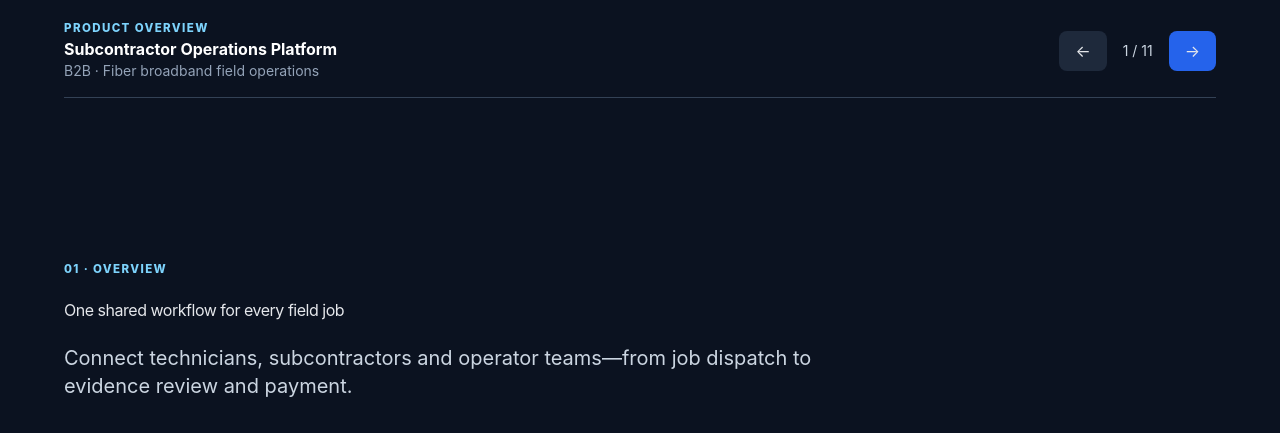
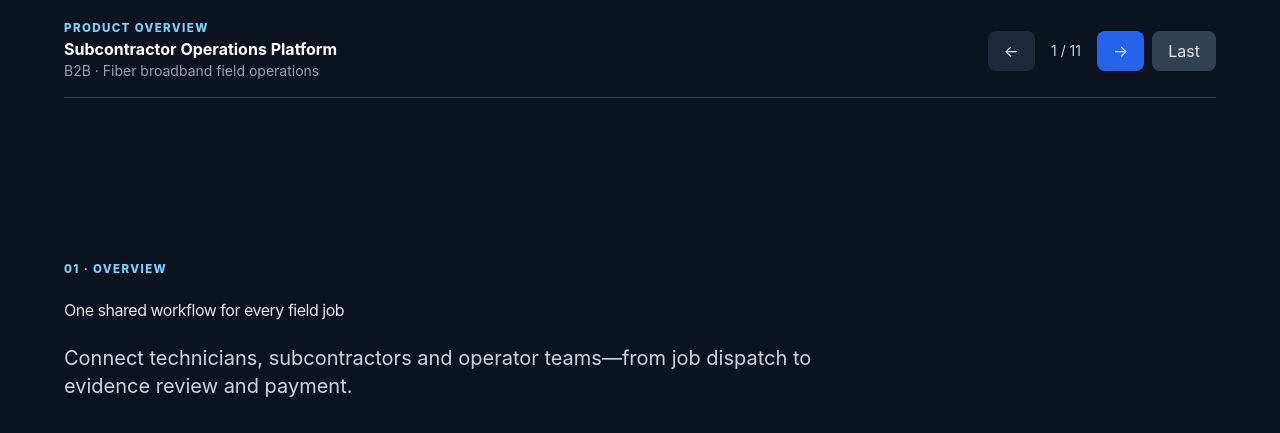
Before and after one commit to komala2019/Zinier, a plain HTML site: page presentation_deck.html in a window 1280 px wide. Shown: the top 433 px of the page. Drawn offline with nearby package versions, Linux system fonts and the light colour scheme.

Commit message:
Make final slide easier to reach and improve deck navigation

```diff
--- a/presentation_deck.html
+++ b/presentation_deck.html
@@ -23,7 +23,7 @@ p,li{line-height:1.55;color:#cbd5e1}
 <body class="min-h-screen px-4 py-5 md:px-10">
 <header class="max-w-6xl mx-auto flex flex-wrap justify-between items-center gap-4 border-b border-slate-700 pb-4">
 <div><div class="label">Product overview</div><div class="font-bold text-white">Subcontractor Operations Platform</div><div class="text-sm text-slate-400">B2B · Fiber broadband field operations</div></div>
-<div class="flex items-center gap-2"><button onclick="prev()" class="px-4 py-2 rounded-lg bg-slate-800">←</button><span id="count" class="text-sm text-slate-300 px-2">1 / 11</span><button onclick="next()" class="px-4 py-2 rounded-lg bg-blue-600">→</button></div>
+<div class="flex items-center gap-2"><button onclick="prev()" class="px-4 py-2 rounded-lg bg-slate-800">←</button><span id="count" class="text-sm text-slate-300 px-2">1 / 11</span><button onclick="next()" class="px-4 py-2 rounded-lg bg-blue-600">→</button><button onclick="show(total)" class="px-4 py-2 rounded-lg bg-slate-700">Last</button></div>
 </header>
 <main class="max-w-6xl mx-auto py-8">
 <section class="slide active" id="s1"><div class="label">01 · Overview</div><h2>One shared workflow for every field job</h2><p class="text-xl max-w-3xl">Connect technicians, subcontractors and operator teams—from job dispatch to evidence review and payment.</p><div class="grid md:grid-cols-4 gap-3 mt-3"><div class="card"><div class="kpi">6,000</div><p>Jobs per week</p></div><div class="card"><div class="kpi">200</div><p>Subcontractor firms</p></div><div class="card"><div class="kpi">&lt;2 min</div><p>Target job update time</p></div><div class="card"><div class="kpi">£1.07M</div><p>Projected annual net savings</p></div></div></section>
```
